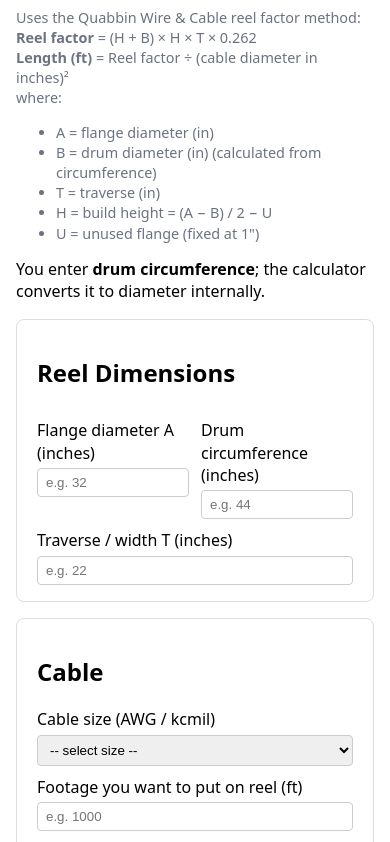
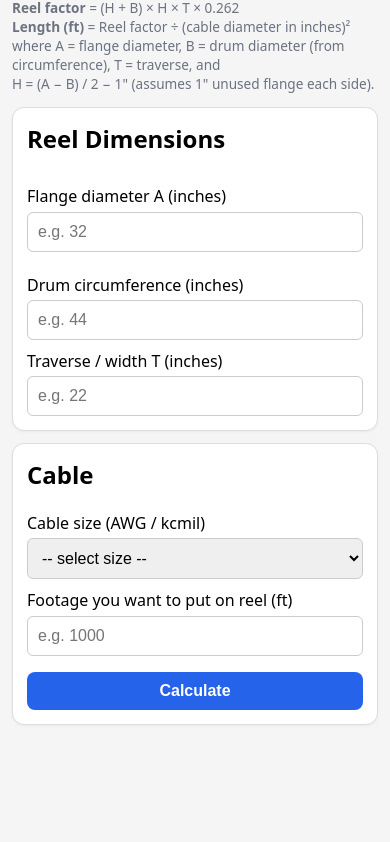
Before and after one commit to jpark2517/reelcalc, a plain HTML site: page index.html in a window 390 px wide. Shown: the part 86-928 px from the top of the page. After the commit the page ends 844 px from the top, so only its background shows below. Drawn offline with Linux system fonts and the light colour scheme.

Commit message:
Enhance styles and update Quabbin method description
Updated styles for improved layout and mobile responsiveness. Modified text for clarity regarding the Quabbin reel factor method.

```diff
--- a/index.html
+++ b/index.html
@@ -3,6 +3,9 @@
 <head>
   <meta charset="UTF-8">
   <title>Reel Capacity Calculator</title>
+  <!-- Important for mobile -->
+  <meta name="viewport" content="width=device-width, initial-scale=1.0">
+
   <style>
     body {
       font-family: system-ui, -apple-system, BlinkMacSystemFont, "Segoe UI", sans-serif;
@@ -10,16 +13,22 @@
       margin: 40px auto;
       padding: 0 16px;
       line-height: 1.4;
+      background: #f5f5f5;
     }
     h1 {
       font-size: 1.75rem;
       margin-bottom: 0.25rem;
     }
+    h2 {
+      margin-top: 0;
+    }
     .card {
       border: 1px solid #ddd;
-      border-radius: 8px;
+      border-radius: 12px;
       padding: 16px 20px;
       margin-top: 16px;
+      background: #ffffff;
+      box-shadow: 0 1px 3px rgba(0,0,0,0.05);
     }
     label {
       display: block;
@@ -28,19 +37,21 @@
     }
     input, select {
       width: 100%;
-      padding: 6px 8px;
+      padding: 10px 10px;
       margin-top: 4px;
-      border-radius: 4px;
+      border-radius: 6px;
       border: 1px solid #ccc;
       box-sizing: border-box;
+      font-size: 1rem;
     }
     button {
       margin-top: 16px;
-      padding: 8px 14px;
-      border-radius: 6px;
+      padding: 10px 14px;
+      border-radius: 8px;
       border: none;
       cursor: pointer;
       font-weight: 600;
+      font-size: 1rem;
     }
     button#calcBtn {
       background: #2563eb;
@@ -49,7 +60,7 @@
     .result {
       margin-top: 16px;
       padding: 12px;
-      border-radius: 6px;
+      border-radius: 8px;
       font-weight: 500;
     }
     .ok {
@@ -73,23 +84,40 @@
     .row > div {
       flex: 1;
     }
+
+    /* Mobile tweaks */
+    @media (max-width: 600px) {
+      body {
+        margin: 20px auto;
+        padding: 0 12px;
+      }
+      h1 {
+        font-size: 1.4rem;
+      }
+      .card {
+        padding: 14px 14px;
+        margin-top: 12px;
+      }
+      .row {
+        flex-direction: column;
+      }
+      button#calcBtn {
+        width: 100%;        /* easier thumb target */
+      }
+      .muted {
+        font-size: 0.85rem;
+      }
+    }
   </style>
 </head>
 <body>
   <h1>Reel Capacity Calculator</h1>
   <p class="muted">
-    Uses the Quabbin Wire &amp; Cable reel factor method:<br>
+    Uses the Quabbin reel factor method:<br>
     <strong>Reel factor</strong> = (H + B) × H × T × 0.262<br>
     <strong>Length (ft)</strong> = Reel factor ÷ (cable diameter in inches)²<br>
-    where:
-    <ul class="muted">
-      <li>A = flange diameter (in)</li>
-      <li>B = drum diameter (in) (calculated from circumference)</li>
-      <li>T = traverse (in)</li>
-      <li>H = build height = (A − B) / 2 − U</li>
-      <li>U = unused flange (fixed at 1&quot;)</li>
-    </ul>
-    You enter <strong>drum circumference</strong>; the calculator converts it to diameter internally.
+    where A = flange diameter, B = drum diameter (from circumference), T = traverse, and<br>
+    H = (A − B) / 2 − 1&quot; (assumes 1&quot; unused flange each side).
   </p>
 
   <div class="card">
@@ -115,7 +143,6 @@
     <label for="awg">Cable size (AWG / kcmil)</label>
     <select id="awg">
       <option value="">-- select size --</option>
-      <!-- values are OD in inches, from your table -->
       <option value="0.2208661417">8 AWG</option>
       <option value="0.2602362205">6 AWG</option>
       <option value="0.3295275591">4 AWG</option>
@@ -154,13 +181,13 @@
     const fitResult = document.getElementById('fitResult');
     const calcBtn = document.getElementById('calcBtn');
 
-    const UNUSED_FLANGE = 1.0;   // U in inches (radial clearance)
+    const UNUSED_FLANGE = 1.0;   // inches
 
     calcBtn.addEventListener('click', () => {
       const A = parseFloat(flangeInput.value);   // flange diameter
       const Bcirc = parseFloat(drumInput.value); // drum circumference
       const T = parseFloat(traverseInput.value); // traverse
-      const D = parseFloat(awgSelect.value);     // cable OD from dropdown
+      const D = parseFloat(awgSelect.value);     // cable OD
       const requested = parseFloat(footageInput.value);
 
       if (!A || !Bcirc || !T || !D || !requested) {
@@ -168,29 +195,25 @@
         return;
       }
 
-      // Drum diameter from circumference: B = C / π
-      const B = Bcirc / Math.PI;
+      const B = Bcirc / Math.PI;  // drum diameter
 
       if (B >= A) {
         alert('Drum circumference is too large: resulting diameter must be smaller than the flange diameter.');
         return;
       }
 
-      // Build height H = (A − B)/2 − U
       const H = (A - B) / 2 - UNUSED_FLANGE;
       if (H <= 0) {
         alert('Dimensions leave no usable build height. Increase flange diameter or reduce drum size / unused flange.');
         return;
       }
 
-      // Reel factor and capacity (Quabbin method)
       const reelFactor = (H + B) * H * T * 0.262;
       const capacity = reelFactor / (D * D);
       const roundedCap = Math.round(capacity);
 
       capacityText.textContent =
-        `Reel factor: ${reelFactor.toFixed(3)}  |  ` +
-        `Approximate capacity: ${roundedCap.toLocaleString()} ft ` +
+        `Reel factor: ${reelFactor.toFixed(3)}  |  Approx. capacity: ${roundedCap.toLocaleString()} ft ` +
         `(H = ${H.toFixed(2)}", B = ${B.toFixed(2)}", U = ${UNUSED_FLANGE.toFixed(2)}")`;
 
       if (requested <= capacity) {
@@ -198,8 +221,7 @@
         fitResult.className = 'result ok';
       } else {
         fitResult.textContent =
-          `❌ No – ${requested.toLocaleString()} ft will NOT fit. ` +
-          `Estimated max is about ${roundedCap.toLocaleString()} ft.`;
+          `❌ No – ${requested.toLocaleString()} ft will NOT fit. Estimated max is about ${roundedCap.toLocaleString()} ft.`;
         fitResult.className = 'result not-ok';
       }
       fitResult.style.display = 'block';
```
